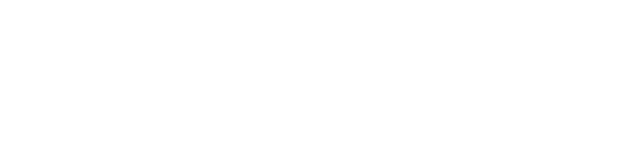
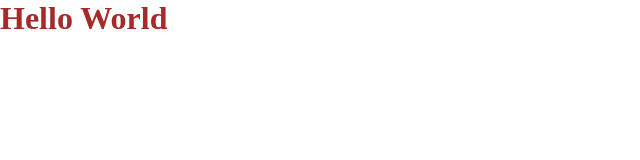
Before and after one commit to FEU-TECH-Advance-Web-Design-Ramirez/AWD-Demo-ead-212, a plain HTML site: page index.html in a window 1280 px wide. Shown: the whole page, without its empty margins (0-640 px from the left). Drawn offline with Linux system fonts and the light colour scheme.

Commit message:
feat(landing page): added text and design

```diff
--- a/assets/css/style.css
+++ b/assets/css/style.css
@@ -0,0 +1,11 @@
+*{
+  padding: 0;
+  margin: 0;
+  box-sizing: border-box;
+}
+
+h1 {
+  font-size: 2rem;
+  margin-bottom: 1rem;
+  color: brown;
+}
--- a/index.html
+++ b/index.html
@@ -4,8 +4,9 @@
   <meta charset="UTF-8">
   <meta name="viewport" content="width=device-width, initial-scale=1.0">
   <title>Document</title>
+  <link rel="stylesheet" href="./assets/css/style.css">
 </head>
 <body>
-
+  <h1>Hello World</h1>
 </body>
 </html>
```
